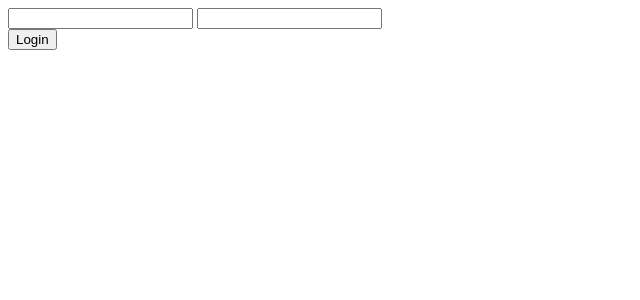
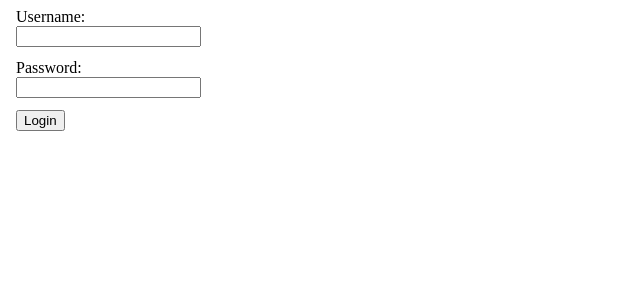
Before and after one commit to WbaN314/svelte-dodge, a SvelteKit app: page /demo in a window 1280 px wide. Shown: the top 300 px of the page, without its empty margins (0-640 px from the left). Built offline with nearby package versions, Linux system fonts and the light colour scheme.

Commit message:
Added working demo

```diff
--- a/src/lib/Dodge.svelte
+++ b/src/lib/Dodge.svelte
@@ -9,21 +9,26 @@
 		kiteFlip,
 		touchPoint
 	} from './utils.js';
+	import { createEventDispatcher } from 'svelte';
 	type Mode = 'random' | 'kite' | 'kite-flip';
 
 	export let mode: Mode = 'kite-flip';
 	export let dodge = true;
 	export let box: Box = { up: 0, right: 100, down: 100, left: 0 };
 	export let activationDistance = 20;
+	export let moveDistance = 0;
 	export let duration = 0;
 	export let rate = 0;
 
 	let transitioning = false;
 
+	const dispatch = createEventDispatcher();
+
 	let element: Element;
 	let elementW: number;
 	let elementH: number;
 	$: element = {
+		m: moveDistance,
 		a: activationDistance,
 		baseX: elementBind?.getBoundingClientRect().x,
 		baseY: elementBind?.getBoundingClientRect().y,
@@ -42,9 +47,10 @@
 	function handleMove(e: PointerEvent) {
 		updateCursorPosition(e);
 		if (!touchPoint(element, cursor)) {
-			return
+			return;
 		}
 		if (dodge && !transitioning) {
+			dispatch('move');
 			switch (mode) {
 				case 'random':
 					element = { ...element, ...randomMove(box, element, cursor) };
--- a/src/routes/demo/+page.svelte
+++ b/src/routes/demo/+page.svelte
@@ -1,11 +1,69 @@
-<script>
-    import Dodge from "$lib/Dodge.svelte"
+<script lang="ts">
+	import Dodge from '$lib/Dodge.svelte';
+
+	let username: String;
+	let password: String;
+	let warning = false;
+	let login = false;
+
+	let timeout;
 </script>
 
-<input/>
-<input/>
-<Dodge>
-    <button>
-        Login
-    </button>
-</Dodge>
+<div class="outside">
+	<div>
+		<div>Username:</div>
+		<input type="text" bind:value={username} />
+	</div>
+	<div>
+		<div>
+			Password:
+			{#if warning}
+				<span class="warning">Enter your password</span>
+			{/if}
+		</div>
+		<input type="password" bind:value={password} />
+	</div>
+	<div>
+		<Dodge
+			dodge={!(username?.length > 0 && password?.length > 0)}
+			on:move={() => {
+				clearTimeout(timeout);
+				warning = true;
+				timeout = setTimeout(() => {
+					warning = false;
+				}, 5000);
+			}}
+		>
+			<button
+				on:click={() => {
+					if (username?.length > 0 && password?.length > 0) {
+						login = true;
+					}
+				}}
+			>
+				Login
+			</button>
+			{#if login}
+				<span class="success">Successful</span>
+			{/if}
+		</Dodge>
+	</div>
+</div>
+
+<style>
+	.outside {
+		margin: 8px;
+	}
+
+	.outside > div {
+		margin-bottom: 12px;
+	}
+
+	.warning {
+		color: red;
+	}
+
+	.success {
+		color: green;
+	}
+</style>
```
